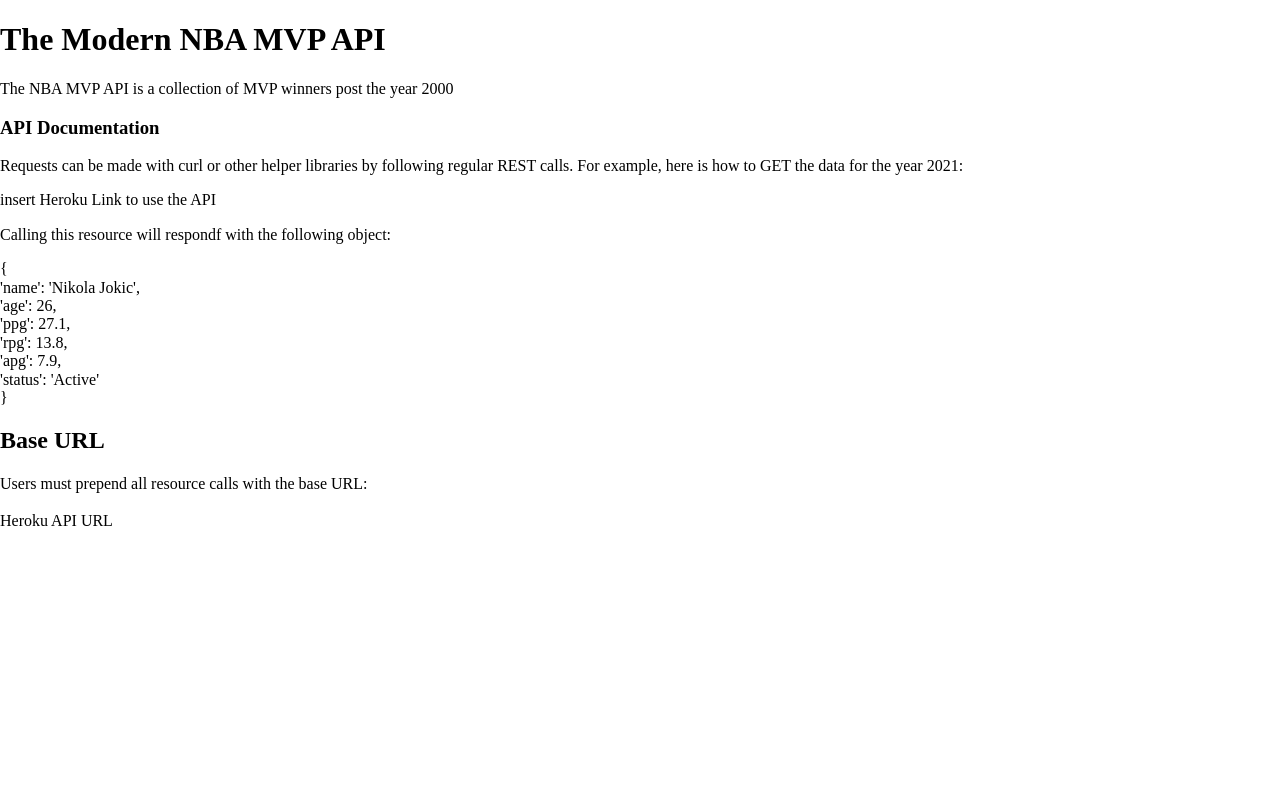
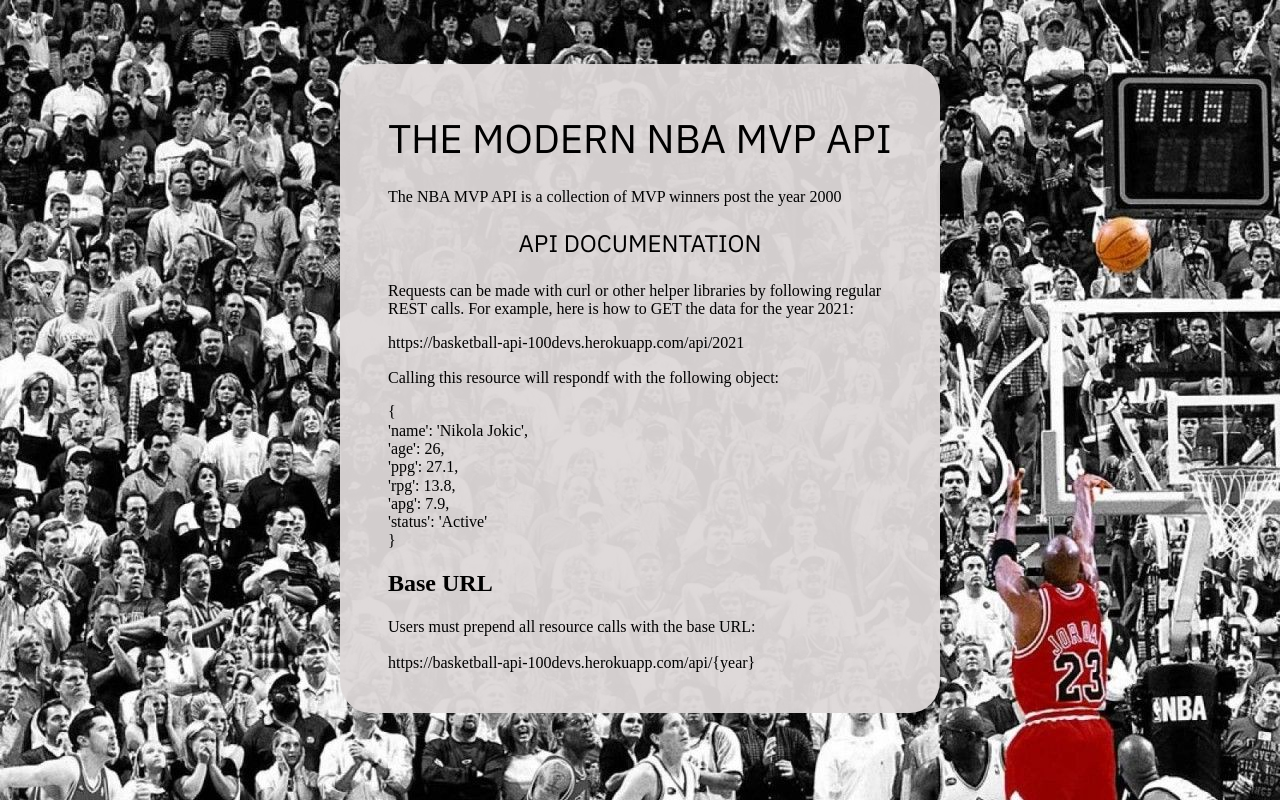
Before and after one commit to samudra-perera/Example-Server-BBall-Heroku, a website: page index.html in a window 1280 px wide. Drawn offline with Linux system fonts and the light colour scheme.

Commit message:
Added Styling

```diff
--- a/index.html
+++ b/index.html
@@ -3,18 +3,21 @@
 <head>
     <meta charset="UTF-8">
     <meta http-equiv="X-UA-Compatible" content="IE=edge">
-    <meta name="viewport" content="width=<device-width>, initial-scale=1.0">
-    <link rel="stylesheet" href="/public/css/normalize.css" type="text/css">
-    <link rel="stylesheet" href="/public/css/style.css" type="text/css">
-
+    <meta name="viewport" content="width=device-width, initial-scale=1.0">
+    <link rel="preconnect" href="https://fonts.googleapis.com">
+    <link rel="preconnect" href="https://fonts.gstatic.com" crossorigin>
+    <link href="https://fonts.googleapis.com/css2?family=IBM+Plex+Sans:wght@100;300;400&family=Open+Sans&family=Roboto+Condensed&display=swap" rel="stylesheet">
+    <link rel="stylesheet" href="/css/normalize.css" type="text/css">
+    <link rel="stylesheet" href="/css/style.css" type="text/css">
     <title>NBA MVP API</title>
 </head>
 <body>
+    <div class="container">
         <h1>The Modern NBA MVP API</h1>
         <p>The NBA MVP API is a collection of MVP winners post the year 2000</p>
         <h3>API Documentation</h3>
         <p>Requests can be made with curl or other helper libraries by following regular REST calls. For example, here is how to GET the data for the year 2021:</p>
-    <p>insert Heroku Link to use the API</p>
+        <p>https://basketball-api-100devs.herokuapp.com/api/2021</p>
         <p>Calling this resource will respondf with the following object:</p>
         <div class="json-sample">
             <p>
@@ -32,7 +35,8 @@
         <p>
             Users must prepend all resource calls with the base URL: <br>
             <br>
-        Heroku API URL
+            https://basketball-api-100devs.herokuapp.com/api/{year}
         </p>
+    </div>
 </body>
 </html>
--- a/public/css/style.css
+++ b/public/css/style.css
@@ -0,0 +1,45 @@
+/*=================
+LAYOUT
+==================*/
+*::before,
+*,
+*::after {
+    box-sizing: border-box;
+}
+
+.container {
+    margin: 0 auto;
+    margin-top: 4rem;
+    width: clamp(50ch, 50%, 75ch);
+    background: rgba(222, 217, 217, 0.95);
+    padding: 1.5rem 3rem;
+    border-radius: 5%;
+}
+
+
+/*=================
+MODULES
+==================*/
+body {
+    background: url("/img/909424.jpg");
+    background-repeat: repeat-x;
+}
+
+/*=================
+TYPOGRAPHY
+==================*/
+h1 {
+    text-transform: uppercase;
+    font-size: 2.5rem;
+    text-align: center;
+    font-family: 'IBM Plex Sans', sans-serif;
+    font-weight: 400;
+}
+
+h3 {
+    text-transform: uppercase;
+    font-family: 'IBM Plex Sans';
+    font-size: 1.5em;
+    font-weight: 400;
+    text-align: center;
+}
```
Also changed, not shown: public/css/normalize.css, public/img/909424.jpg (added), 3 other files. Lines whose indentation alone changed are shown as unchanged.
